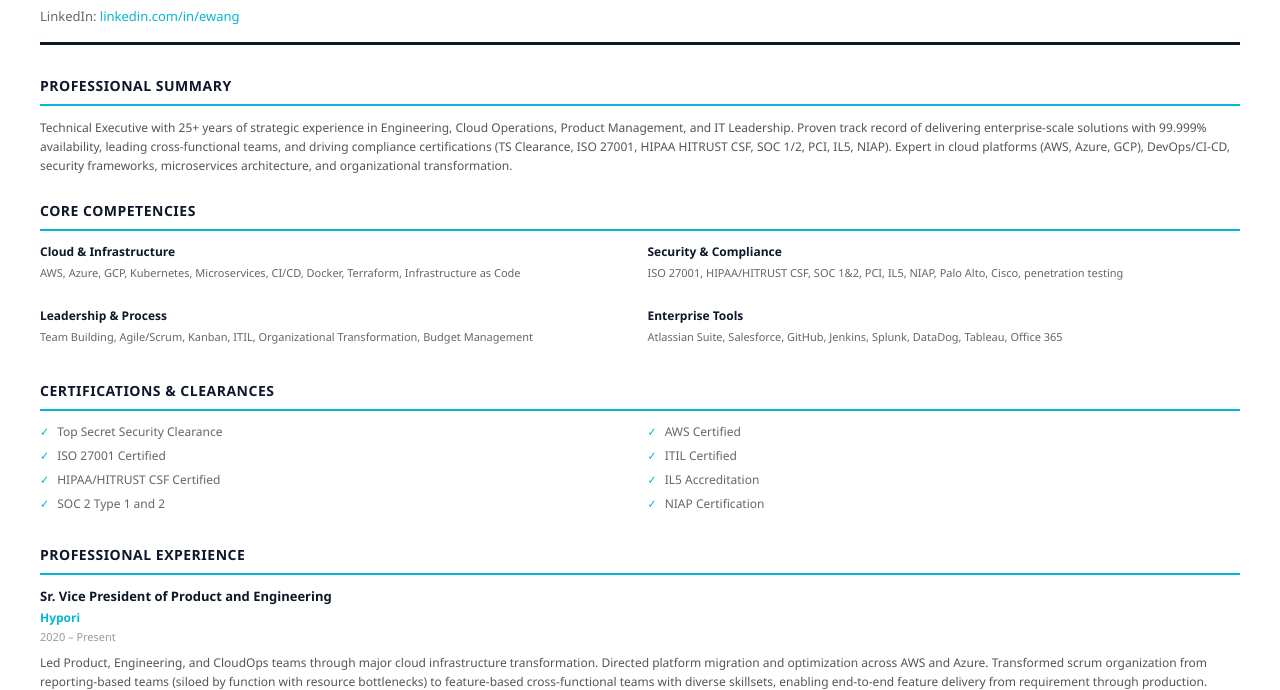
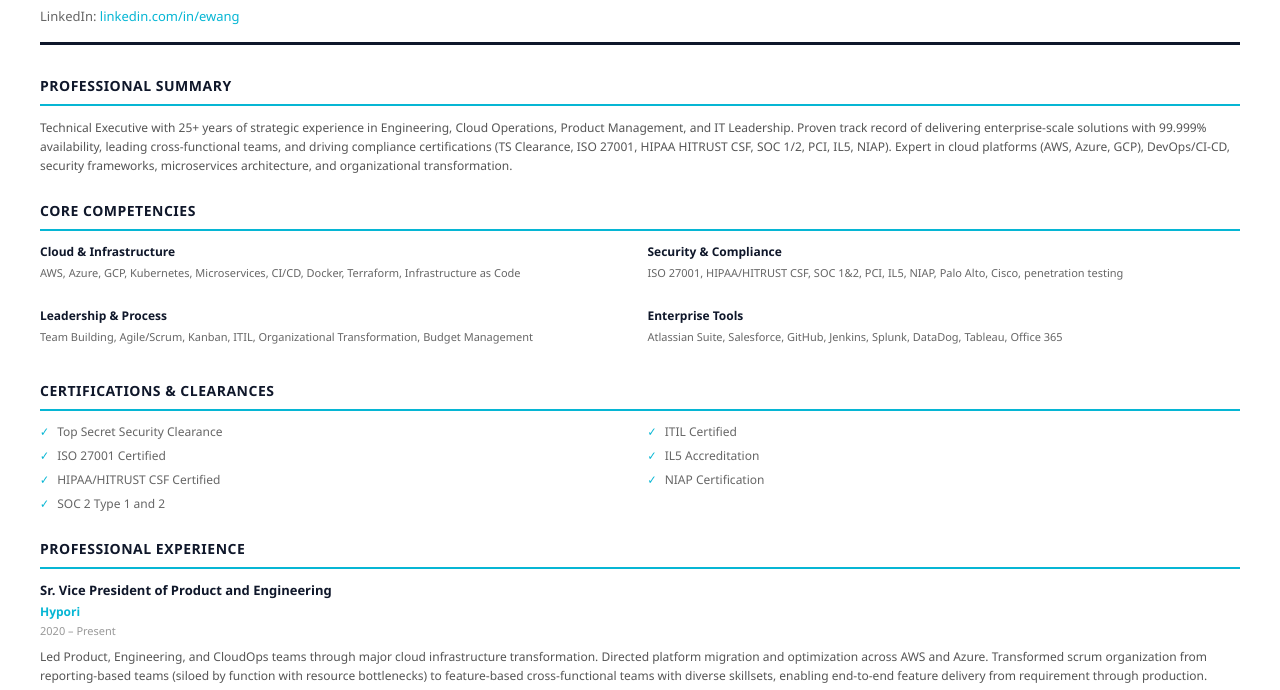
Before and after one commit to Vegito/ResumeWebSite, a plain HTML site: page resume.html in a window 1280 px wide. Shown: the part 120-810 px from the top of the page. Drawn offline with Linux system fonts and the light colour scheme.

Commit message:
Remove AWS Certified from certifications

```diff
--- a/resume.html
+++ b/resume.html
@@ -203,7 +203,6 @@
             <li>ISO 27001 Certified</li>
             <li>HIPAA/HITRUST CSF Certified</li>
             <li>SOC 2 Type 1 and 2</li>
-            <li>AWS Certified</li>
             <li>ITIL Certified</li>
             <li>IL5 Accreditation</li>
             <li>NIAP Certification</li>
```
Also changed, not shown: index.html (+0 -1 lines).
